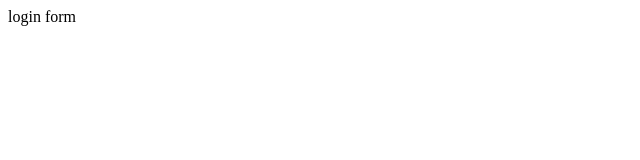
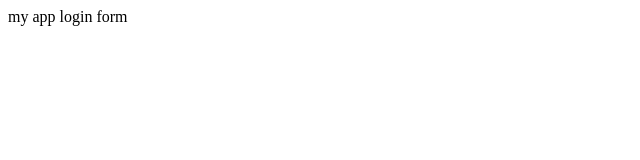
Before and after one commit to eadc-p/myappsample, a plain HTML site: page index.html in a window 1280 px wide. Shown: the full height of the page, 0-640 px from the left. Drawn offline with Linux system fonts and the light colour scheme.

Commit message:
changed index

```diff
--- a/index.html
+++ b/index.html
@@ -6,6 +6,7 @@
 </title>
 </head>
 <body>
+  my app
   login form
 </body>
 </html>
```
